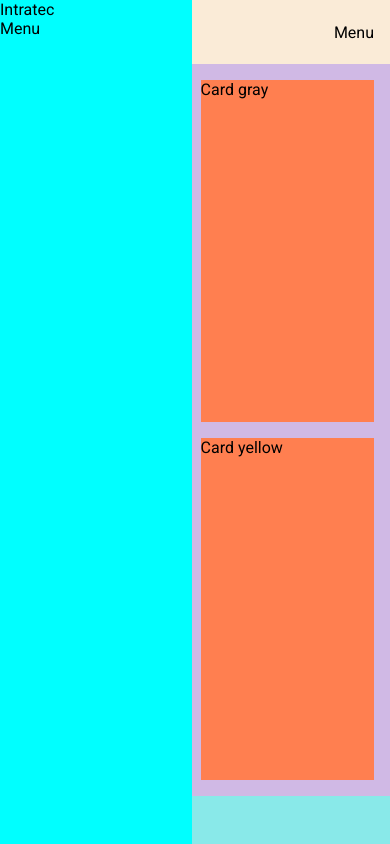
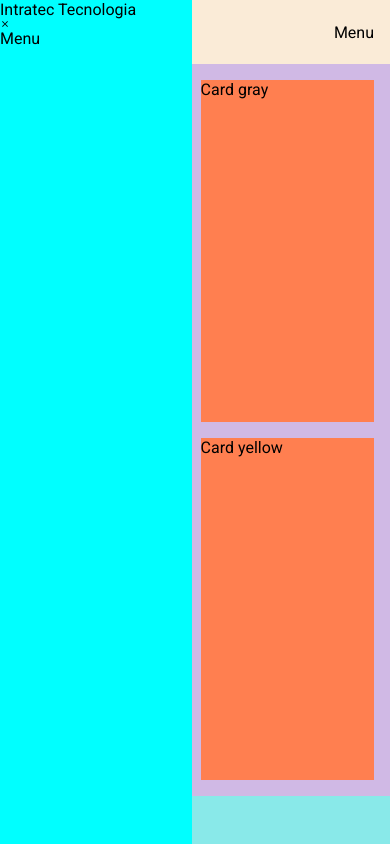
Before and after one commit to valdir-ti/intratec-web-vite, a React (Vite) app: page / in a window 390 px wide. Built offline with nearby package versions, Linux system fonts and the light colour scheme.

Commit message:
feat: add close button on mobile screen

```diff
--- a/src/components/Sidebar/index.tsx
+++ b/src/components/Sidebar/index.tsx
@@ -1,4 +1,5 @@
 import { useContext } from "react";
+import { Close } from "@mui/icons-material";
 
 import { SidebarContext } from "../../context/sidebar/sidebarContext";
 
@@ -10,9 +11,16 @@ export const Sidebar = () => {
     dispatch: SidebarDispatch,
   } = useContext(SidebarContext);
 
+  function handleClose() {
+    SidebarDispatch({ type: "TOGGLE_SIDEBAR" });
+  }
+
   return (
     <div className={`sidebar ${open ? "sidebar-open" : "sidebar-close"}`}>
-      <div className="company-name">Intratec</div>
+      <div className="company-name">
+        {open ? "Intratec Tecnologia" : "Intratec"}
+        <Close onClick={handleClose} className="close-button" />
+      </div>
       <div className="menu">Menu</div>
     </div>
   );
--- a/src/components/Sidebar/styles.scss
+++ b/src/components/Sidebar/styles.scss
@@ -26,4 +26,15 @@
       margin-left: -12rem;
     }
   }
+
+  .close-button {
+    display: none;
+    @media only screen and (max-width: 550px) {
+      display: block;
+      font-weight: 300;
+      font-size: 10px;
+      margin-right: 10px;
+      cursor: pointer;
+    }
+  }
 }
```
